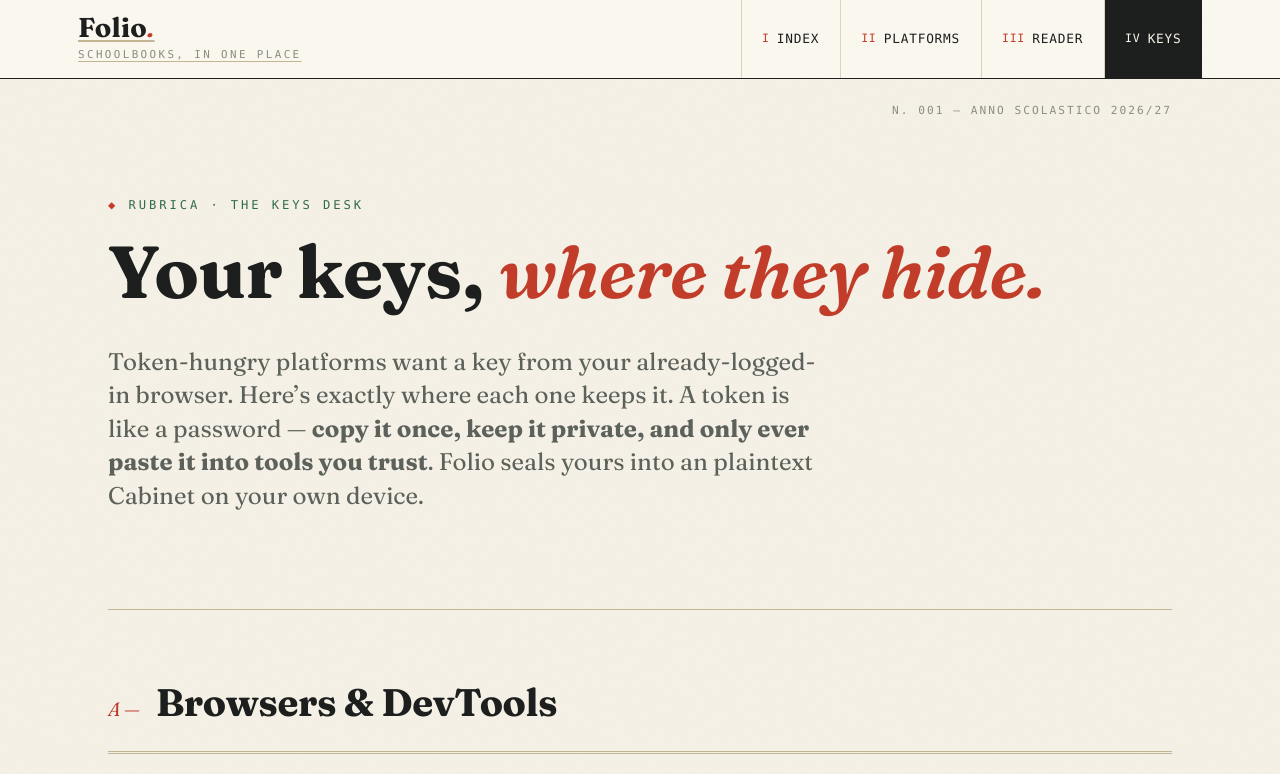
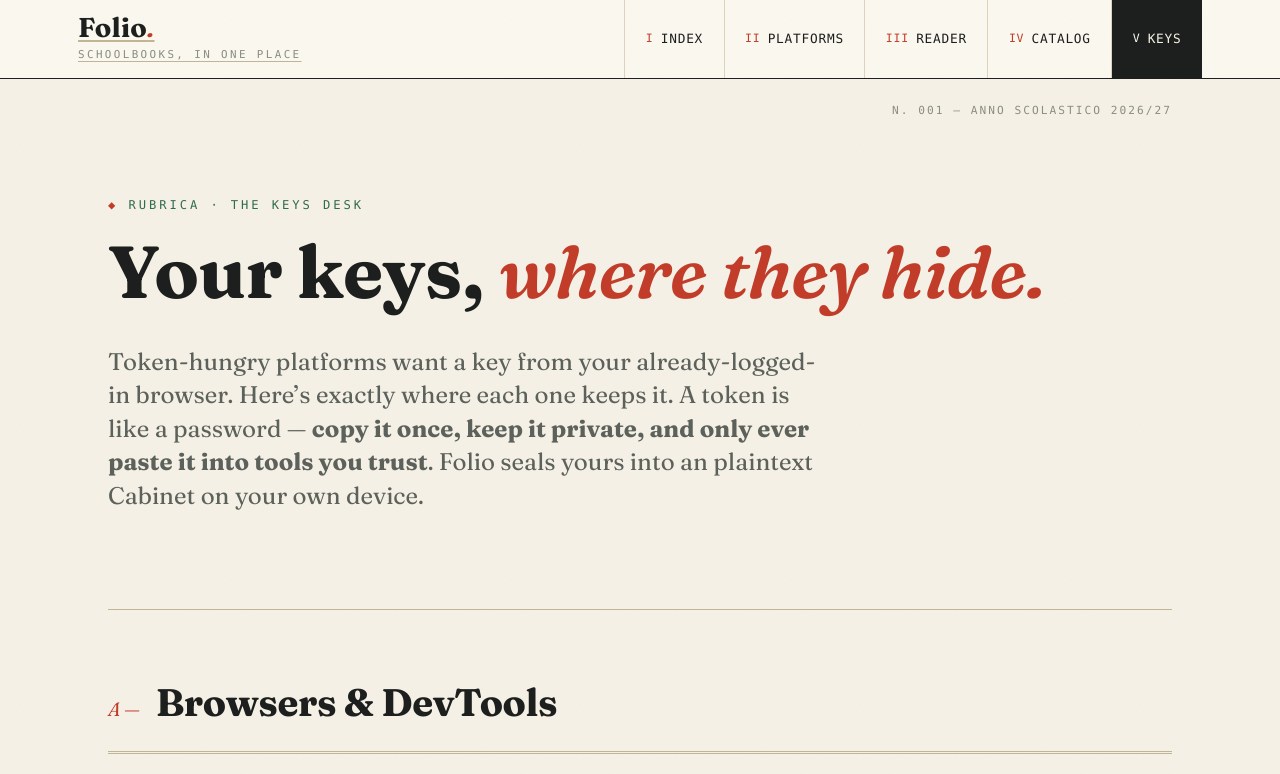
Before and after one commit to EliseyRotar/school-books-downloader, a plain HTML site: page public/tokens.html in a window 1280 px wide. Shown: the top 774 px of the page. Drawn offline with Linux system fonts and the light colour scheme; a web font is replaced by a local one.

Commit message:
Tokens: add Catalog page to the primary nav

```diff
--- a/public/tokens.html
+++ b/public/tokens.html
@@ -30,7 +30,8 @@
         <li><a href="index.html"><span class="idx">I</span> Index</a></li>
         <li><a href="platforms.html"><span class="idx">II</span> Platforms</a></li>
         <li><a href="app/index.html"><span class="idx">III</span> Reader</a></li>
-        <li><a href="tokens.html"><span class="idx">IV</span> Keys</a></li>
+        <li><a href="app/catalog.html"><span class="idx">IV</span> Catalog</a></li>
+        <li><a href="tokens.html"><span class="idx">V</span> Keys</a></li>
       </ul>
     </nav>
   </div>
```
